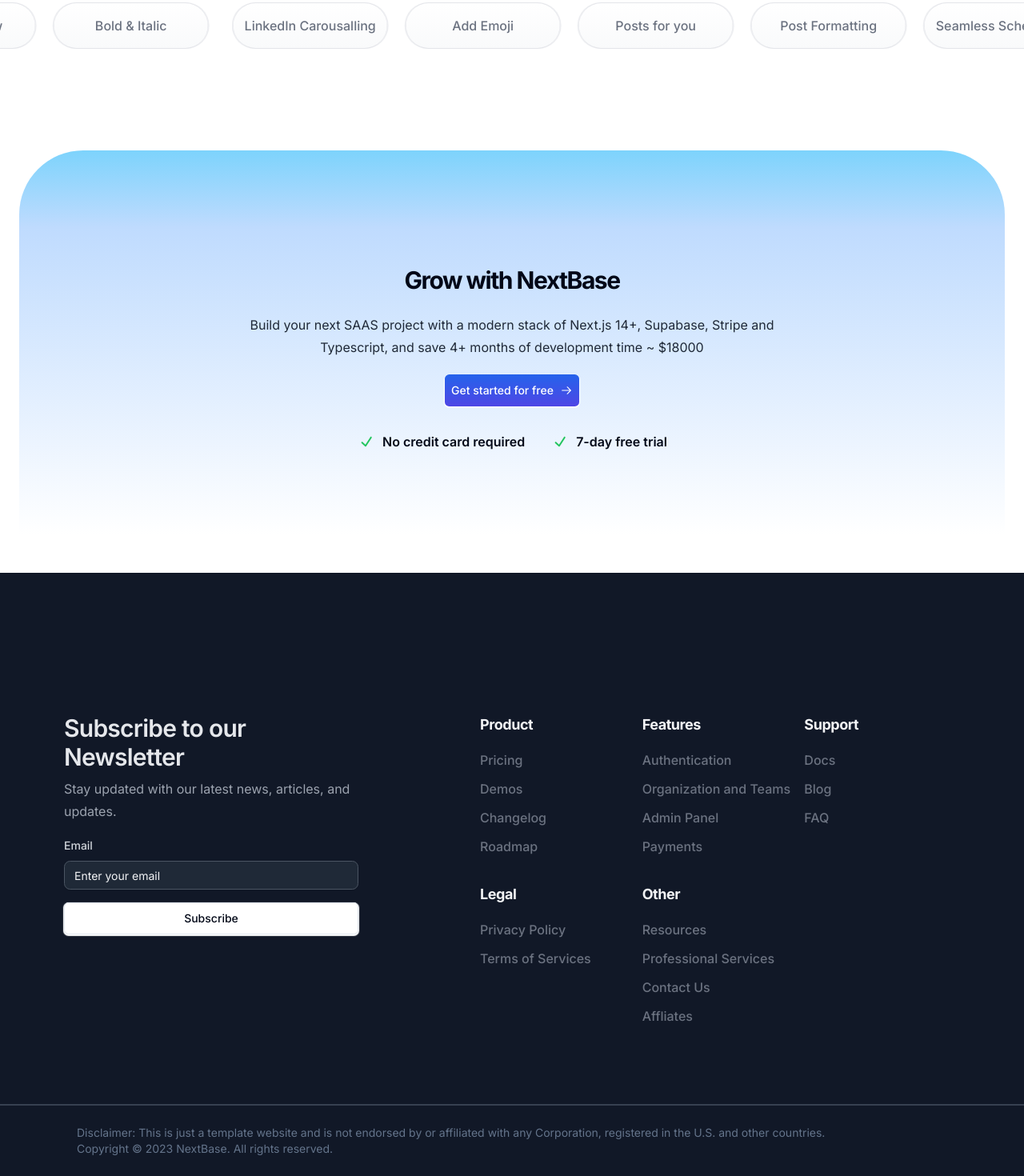
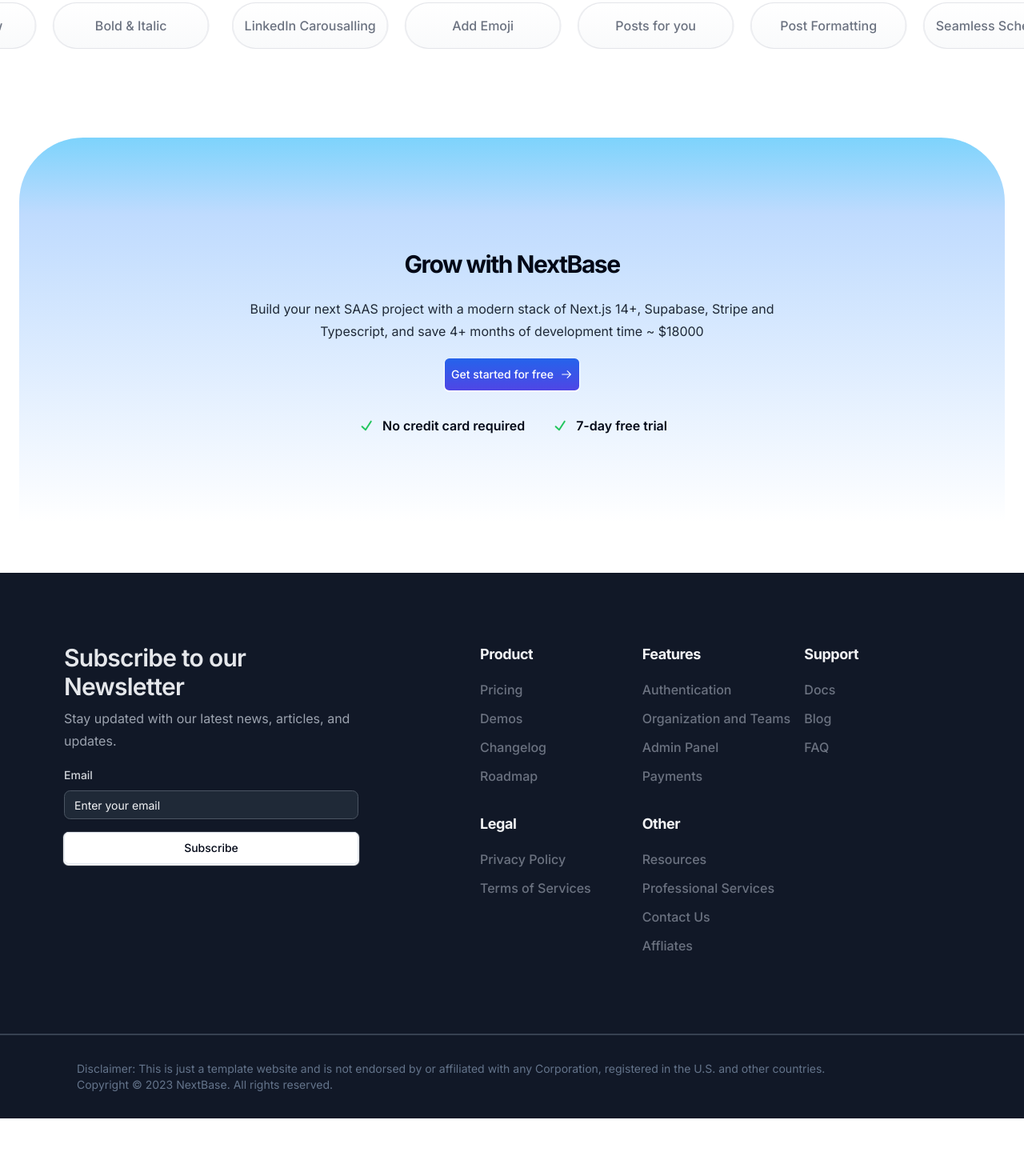
Before and after one commit to feibiss/nxtbase-landing-page, a Next.js app in the folder landing-1/: page / in a window 1280 px wide. Shown: the part 5478-6948 px from the top of the page at 80% size. After the commit the page ends 6876 px from the top, so only its background shows below. Built offline with nearby package versions, Linux system fonts and the light colour scheme.

Commit message:
Style : Updated margins

```diff
--- a/landing-1/src/components/containers/contactCard.tsx
+++ b/landing-1/src/components/containers/contactCard.tsx
@@ -4,7 +4,7 @@ import { Typography } from "../ui/typography";
 
 export default function ContactCard() {
   return (
-    <div className="flex flex-col justify-center items-center bg-gradient-to-b from-sky-300 dark:from-indigo-800  via-blue-200 dark:via-indigo-700/50 via-20% bottom-0  to-transparent h-[30rem] px-8 md:px-24 lg:px-72 rounded-t-[5rem] my-12 pt-10">
+    <div className="flex flex-col justify-center items-center bg-gradient-to-b from-sky-300 dark:from-indigo-800  via-blue-200 dark:via-indigo-700/50 via-20% bottom-0  to-transparent h-[30rem] px-8 md:px-24 lg:px-72 rounded-t-[5rem] my-8 pt-8">
       <Typography
         variant={"h4"}
         className="flex justify-center items-center text-center font-bold tracking-tighter"
--- a/landing-1/src/components/containers/footer.tsx
+++ b/landing-1/src/components/containers/footer.tsx
@@ -112,7 +112,7 @@ export default function Footer() {
     },
   ];
   return (
-    <footer className=" bg-gray-900 lg:pt-32 md:pt-16">
+    <footer className=" bg-gray-900 lg:pt-10 mt-8 md:pt-16">
       <div className="flex-col lg:flex-row flex justify-between items-start">
         <div className="grid grid-cols-3 w-full px-8 pt-12 order-2 lg:order-1 lg:w-2/3 md:w-full md:order-2 md:mt-16 lg:mt-0  md:mx-auto  md:max-w-2xl">
           {FOOTER_LINKS.map((details) => {
@@ -147,7 +147,7 @@ export default function Footer() {
           </form>
         </div>
       </div>
-      <div className="border-t-2 border-gray-700 py-6 px-8 lg:px-24 md:px-10 lg:mt-16 md:mt-10">
+      <div className="border-t-2 border-gray-700 py-8 px-8 lg:px-24 md:px-10 lg:mt-16 md:mt-10 mt-8">
         <Typography variant={"mutedText"}>
           Disclaimer: This is just a template website and is not endorsed by or
           affiliated with any Corporation, registered in the U.S. and other
```
